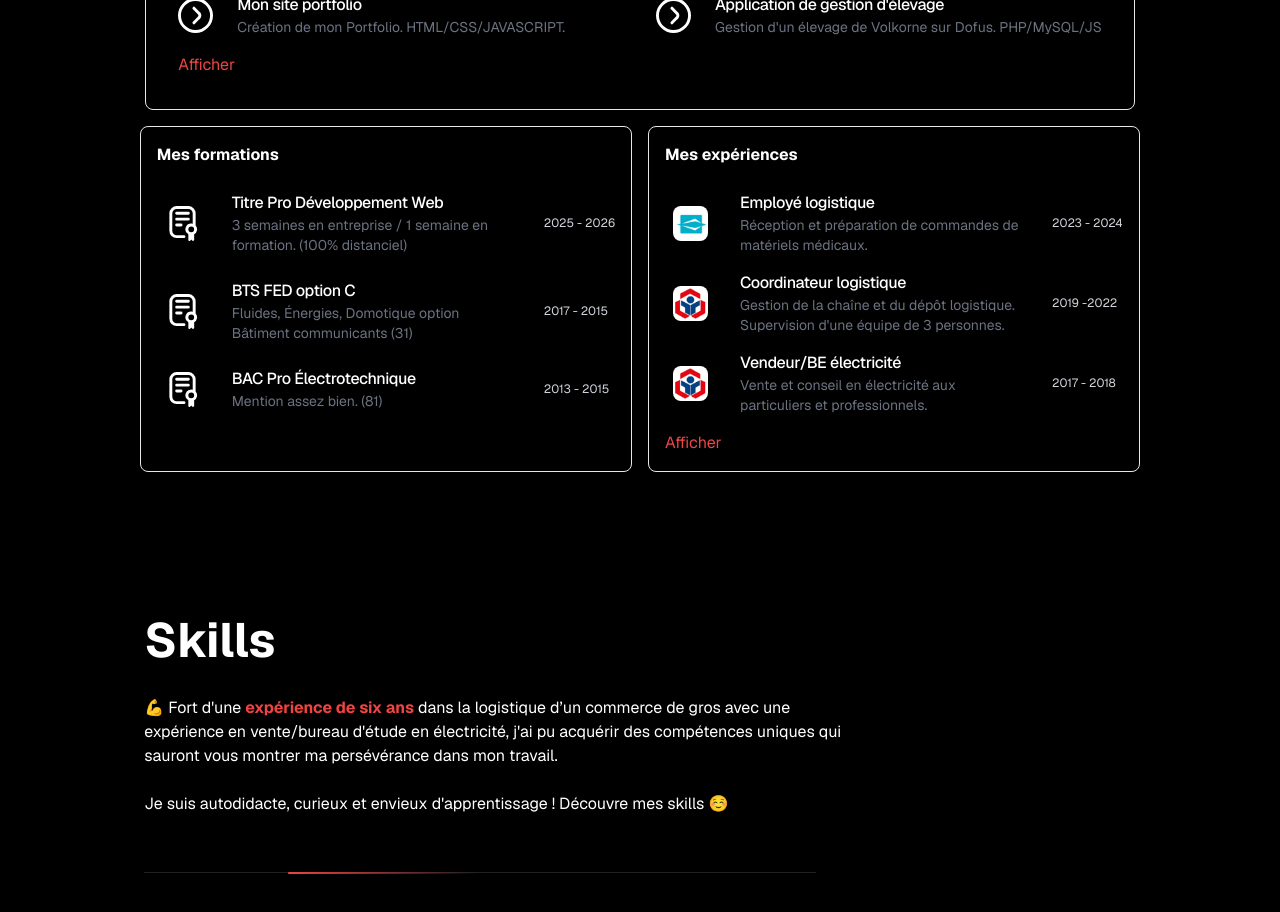
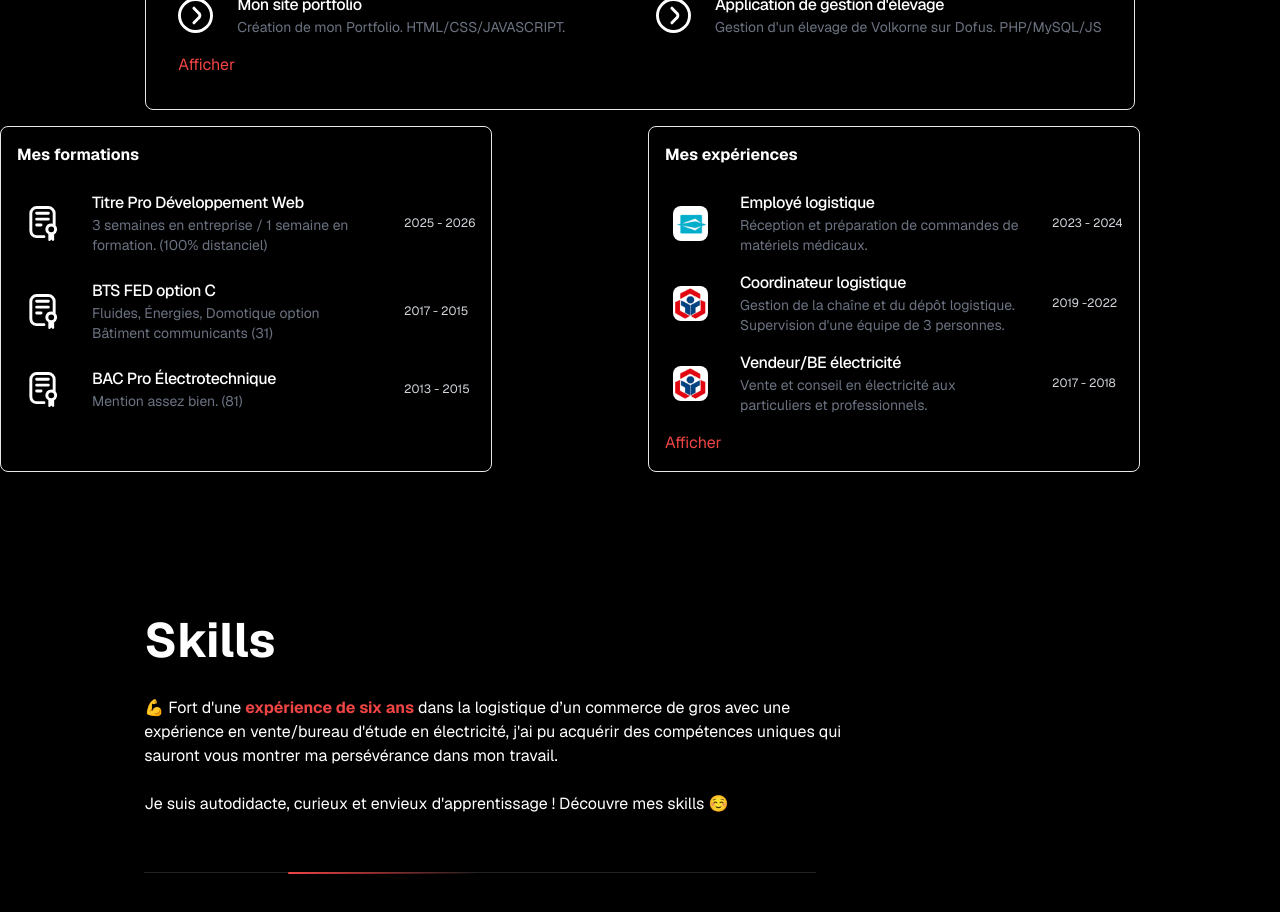
Before and after one commit to maxime-esteves/site-react, a Next.js app: page / in a window 1280 px wide. Shown: the part 880-1792 px from the top of the page. Built offline with nearby package versions, Linux system fonts and the light colour scheme.

Commit message:
Update Formation.tsx

```diff
--- a/app/_components/Formation.tsx
+++ b/app/_components/Formation.tsx
@@ -37,10 +37,10 @@ export default function ExpandableDiv(): JSX.Element {
       },
   ];
   return (
-    <div className="flex flex-col items-end max-md:flex-row max-md:w-auto max-md:justify-center">
+    <div className="flex flex-col items-start ">
       {/* Div avec transition */}
       <div
-        className={`w-auto border-[1px] p-4 rounded-lg h-[346px] max-md:h-[380px] max-md:ml-6 max-md:mr-6`}
+        className={`w-auto border-[1px] p-4 rounded-lg h-[346px]`}
       >
         <h1 className="text-white text-1xl font-bold mb-6 dark:text-black ">Mes formations</h1>
        {formationVisible.map((formationVisible) => (
@@ -66,7 +66,7 @@ export default function ExpandableDiv(): JSX.Element {
                 <h3 className="text-white text-base font-medium tracking-tight dark:text-black">
                   {formationVisible.title}
                 </h3>
-                <p className="text-gray-500 text-sm w-[280px] max-md:w-[200px]">{formationVisible.description}</p>
+                <p className="text-gray-500 text-sm w-[280px]">{formationVisible.description}</p>
               </div>
               <div>
                 <p className="text-gray-300 text-xs dark:text-black">{formationVisible.date}</p>
```
